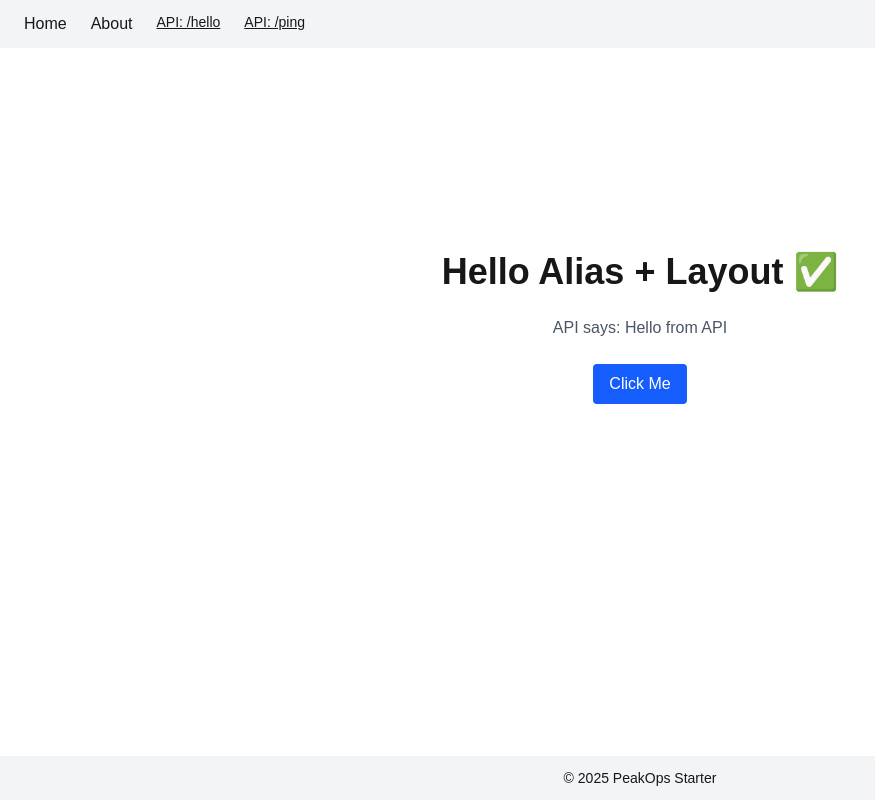
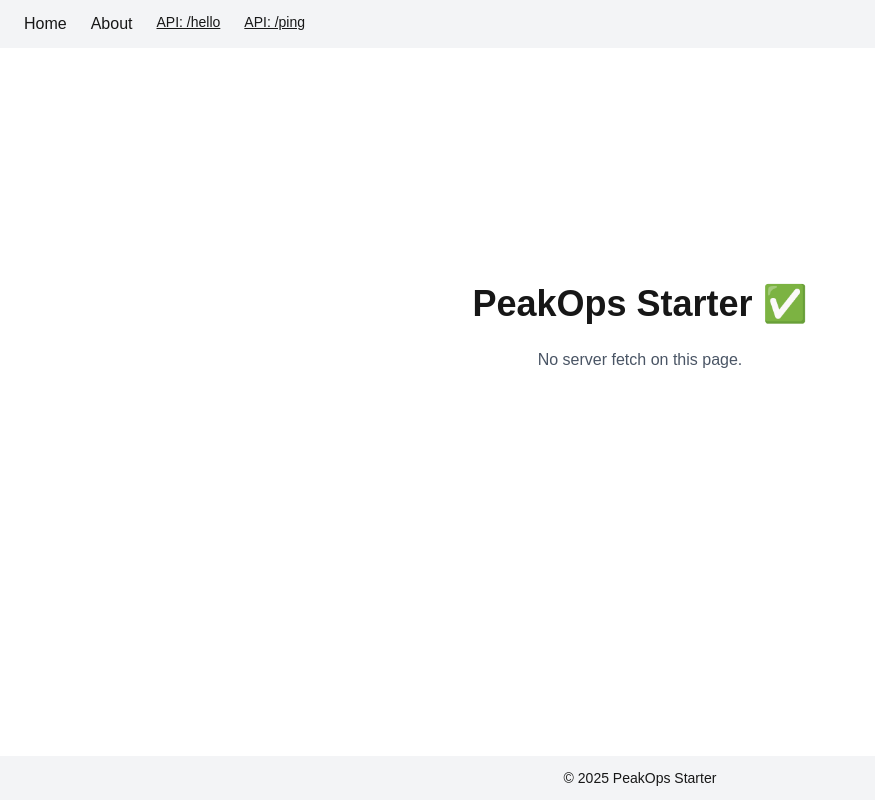
Before and after one commit to nkesseru/peakops-site, a Next.js app: page / in a window 1280 px wide. Shown: the whole page, without its empty margins (0-875 px from the left). Built offline with nearby package versions, Linux system fonts and the light colour scheme.

Commit message:
chore: minimal home (no SSR fetch at all)

```diff
--- a/src/app/page.tsx
+++ b/src/app/page.tsx
@@ -1,17 +1,11 @@
-import Button from "@/components/Button";
-import { getHello } from "@/lib/api/hello";
-
 export const runtime = "nodejs";
 export const dynamic = "force-dynamic";
 
-export default async function Home() {
-  const { message } = await getHello(); // ✅ no network, no base URL
-
+export default function Home() {
   return (
     <section className="flex min-h-[70vh] flex-col items-center justify-center gap-6 p-10">
-      <h1 className="text-4xl font-bold">Hello Alias + Layout ✅</h1>
-      <p className="text-gray-600">API says: <span className="font-mono">{message}</span></p>
-      <Button />
+      <h1 className="text-4xl font-bold">PeakOps Starter ✅</h1>
+      <p className="text-gray-600">No server fetch on this page.</p>
     </section>
   );
 }
```
